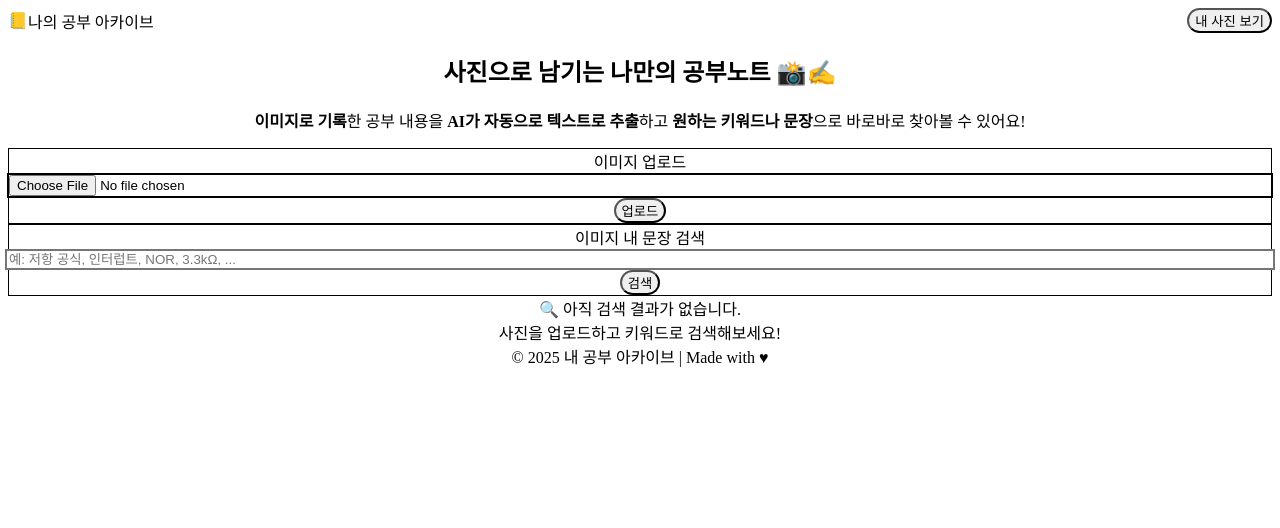
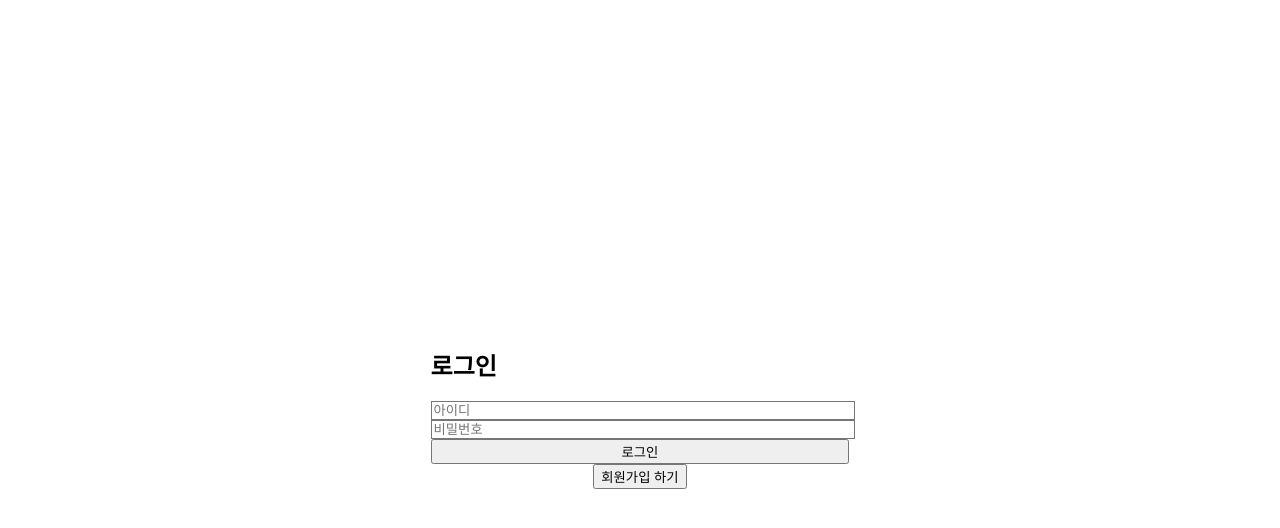
Before and after one commit to wjddlsdnr/frontend-app, a React (Vite) app: page / in a window 1280 px wide. Shown: the top 528 px of the page. Built offline with nearby package versions, Linux system fonts and the light colour scheme.

Commit message:
feat: 로그인/토큰인증, 인증 필요 API 토큰 헤더 추가, UI 개선 등

```diff
--- a/src/App.tsx
+++ b/src/App.tsx
@@ -2,7 +2,8 @@ import { useState } from "react";
 import UploadForm from "./components/UploadForm";
 import SearchForm from "./components/SearchForm";
 import SearchResultList from "./components/SearchResultList";
-import ImageGallery from "./components/ImageGallery"; // 추가!
+import ImageGallery from "./components/ImageGallery";
+import AuthForm from "./components/AuthForm";
 
 interface Match {
   highlighted: string;
@@ -16,17 +17,28 @@ interface SearchResultGrouped {
 
 function App() {
   const [results, setResults] = useState<SearchResultGrouped[]>([]);
-  const [showGallery, setShowGallery] = useState(false); // 갤러리 보기 상태 추가
+  const [loggedIn, setLoggedIn] = useState(!!localStorage.getItem("access_token"));
+  const [showGallery, setShowGallery] = useState(false);
 
   const handleSearchResults = (data: any) => {
     setResults(Array.isArray(data) ? data : []);
   };
 
+  // 로그아웃 함수
+  const handleLogout = () => {
+    localStorage.removeItem("access_token");
+    setLoggedIn(false);
+    setShowGallery(false);
+  };
+
+  // 이미지 삭제 시 토큰 포함
   const handleDelete = async (filename: string) => {
+    const token = localStorage.getItem("access_token") || "";
     const res = await fetch(
-      `${import.meta.env.VITE_API_BASE}/delete_image/${filename}`, // 배포 주소 반영
+      `${import.meta.env.VITE_API_BASE}/delete_image/${filename}`,
       {
         method: "DELETE",
+        headers: { "token": token },
       }
     );
     if (res.ok) {
@@ -35,6 +47,15 @@ function App() {
       );
     }
   };
+
+  // 로그인 안 했으면 AuthForm만 노출
+  if (!loggedIn) {
+    return (
+      <div className="min-h-screen flex flex-col items-center justify-center bg-gradient-to-br from-yellow-100 via-blue-50 to-white">
+        <AuthForm onLogin={() => setLoggedIn(true)} />
+      </div>
+    );
+  }
 
   return (
     <div className="min-h-screen bg-gradient-to-br from-yellow-100 via-blue-50 to-white pb-12">
@@ -60,10 +81,15 @@ function App() {
             >
               {showGallery ? "홈으로" : "내 사진 보기"}
             </button>
+            <button
+              className="ml-4 text-xs px-3 py-1 bg-gray-200 rounded hover:bg-gray-300"
+              onClick={handleLogout}
+            >
+              로그아웃
+            </button>
           </nav>
         </div>
       </header>
-      {/* 소개 Hero Section */}
       {!showGallery && (
         <section className="max-w-4xl mx-auto text-center mb-8 px-4">
           <h2 className="text-3xl font-extrabold text-blue-800 mb-2">
@@ -76,7 +102,6 @@ function App() {
           </p>
         </section>
       )}
-      {/* 메인 영역 */}
       <main className="max-w-4xl mx-auto px-4">
         {showGallery ? (
           <ImageGallery />
--- a/src/api.ts
+++ b/src/api.ts
@@ -4,25 +4,41 @@ const API_BASE = import.meta.env.VITE_API_BASE;
 export const uploadImage = async (file: File) => {
   const formData = new FormData();
   formData.append("file", file);
+  const token = localStorage.getItem("access_token");
   return fetch(`${API_BASE}/upload/`, {
     method: "POST",
+    headers: { "token": token || "" },
     body: formData,
   });
 };
 
+
 export const searchSentences = async (query: string) => {
-  const res = await fetch(`${API_BASE}/semantic_search/?query=` + encodeURIComponent(query));
+  const token = localStorage.getItem("access_token");
+  const res = await fetch(`${API_BASE}/semantic_search/?query=` + encodeURIComponent(query), {
+    headers: { "token": token || "" },
+  });
   return res.json();
 };
 
+
 export const deleteImage = async (filename: string) => {
-  return fetch(`${API_BASE}/delete_image/${filename}`, { method: "DELETE" });
+  const token = localStorage.getItem("access_token");
+  return fetch(`${API_BASE}/delete_image/${filename}`, {
+    method: "DELETE",
+    headers: { "token": token || "" },
+  });
 };
 
+
 export const fetchHighlightedImage = async (image_path: string, query: string) => {
+  const token = localStorage.getItem("access_token");
   const res = await fetch(`${API_BASE}/highlighted_image/`, {
     method: "POST",
-    headers: { "Content-Type": "application/json" },
+    headers: {
+      "Content-Type": "application/json",
+      "token": token || "",
+    },
     body: JSON.stringify({ image_path, query }),
   });
   return res.blob();
--- /dev/null
+++ b/src/components/AuthForm.tsx
@@ -0,0 +1,81 @@
+import React, { useState } from "react";
+
+const API_BASE = import.meta.env.VITE_API_BASE;
+
+type Mode = "login" | "signup";
+
+const AuthForm: React.FC<{ onLogin: () => void }> = ({ onLogin }) => {
+  const [mode, setMode] = useState<Mode>("login");
+  const [username, setUsername] = useState("");
+  const [password, setPassword] = useState("");
+  const [msg, setMsg] = useState("");
+
+  const handleSubmit = async (e: React.FormEvent) => {
+    e.preventDefault();
+    setMsg("");
+    const url = mode === "login" ? "/login/" : "/signup/";
+    try {
+      const res = await fetch(API_BASE + url, {
+        method: "POST",
+        headers: { "Content-Type": "application/json" },
+        body: JSON.stringify({ username, password }),
+      });
+      const data = await res.json();
+      if (mode === "login") {
+        if (res.ok && data.access_token) {
+          localStorage.setItem("access_token", data.access_token);
+          setMsg("로그인 성공!");
+          onLogin();
+        } else {
+          setMsg(data.detail || "로그인 실패");
+        }
+      } else {
+        if (res.ok) {
+          setMsg("회원가입 성공! 로그인 해주세요.");
+          setMode("login");
+        } else {
+          setMsg(data.detail || "회원가입 실패");
+        }
+      }
+    } catch {
+      setMsg("네트워크 오류");
+    }
+  };
+
+  return (
+    <div className="max-w-xs mx-auto p-6 bg-white rounded-lg shadow">
+      <h2 className="text-xl font-bold mb-4">{mode === "login" ? "로그인" : "회원가입"}</h2>
+      <form onSubmit={handleSubmit} className="space-y-3">
+        <input
+          className="w-full border px-3 py-2 rounded"
+          placeholder="아이디"
+          value={username}
+          onChange={e => setUsername(e.target.value)}
+          required
+        />
+        <input
+          className="w-full border px-3 py-2 rounded"
+          placeholder="비밀번호"
+          type="password"
+          value={password}
+          onChange={e => setPassword(e.target.value)}
+          required
+        />
+        <button className="w-full bg-blue-500 text-white py-2 rounded hover:bg-blue-600 font-semibold" type="submit">
+          {mode === "login" ? "로그인" : "회원가입"}
+        </button>
+      </form>
+      <div className="text-center mt-3">
+        <button
+          className="text-sm text-gray-500 hover:underline"
+          onClick={() => setMode(mode === "login" ? "signup" : "login")}
+        >
+          {mode === "login" ? "회원가입 하기" : "로그인 하기"}
+        </button>
+      </div>
+      {msg && <div className="text-center text-red-500 mt-2">{msg}</div>}
+    </div>
+  );
+};
+
+export default AuthForm;
--- a/src/components/UploadForm.tsx
+++ b/src/components/UploadForm.tsx
@@ -1,5 +1,6 @@
 import { useRef, useState } from "react";
 import { uploadImage } from "../api"; // import
+const API_BASE = import.meta.env.VITE_API_BASE;
 
 const UploadForm = () => {
   const [uploading, setUploading] = useState(false);
@@ -10,8 +11,19 @@ const UploadForm = () => {
     if (!fileInputRef.current?.files?.length) return;
     setUploading(true);
 
+    const formData = new FormData();
+    formData.append("file", fileInputRef.current.files[0]);
+
+    const token = localStorage.getItem("access_token");
+
     try {
-      const res = await uploadImage(fileInputRef.current.files[0]); // 변경!
+      const res = await fetch(API_BASE + "/upload/", {
+        method: "POST",
+        headers: {
+          "token": token || "",
+        },
+        body: formData,
+      });
       if (res.ok) {
         alert("✅ 업로드 성공! 검색에서 확인해보세요.");
         fileInputRef.current.value = "";
```
